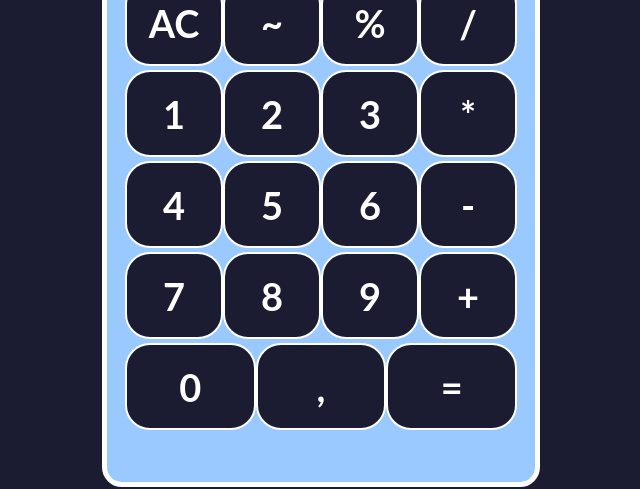
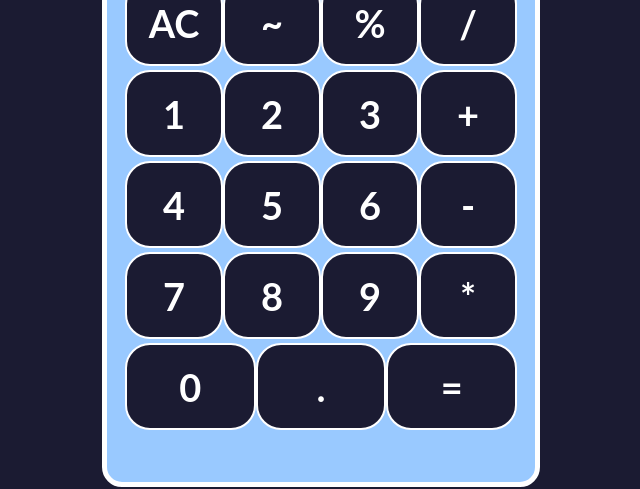
Before and after one commit to felipe-rodriguez-parra/calculator-class-react, a React (Create React App) app: page / in a window 1280 px wide. Shown: the part 242-731 px from the top of the page, without its empty margins (319-959 px from the left). Built offline with nearby package versions, Linux system fonts and the light colour scheme.

Commit message:
update the state from parent, to child and silbing

```diff
--- a/src/App.js
+++ b/src/App.js
@@ -1,23 +1,21 @@
 import React from 'react';
 import { Button } from './components/Button';
 import { Screen } from './components/Screen';
-import data from './datasets/data.json';
 import './App.css';
 
 class App extends React.Component {
   constructor(props) {
     super(props);
     this.state = {
-      data: data,
       screen: '0',
     };
 
     this.changeNumber = this.changeNumber.bind(this);
   }
 
-  changeNumber(e) {
+  changeNumber(newNumber) {
     this.setState({
-      screen: e,
+      screen: newNumber,
     });
   }
 
@@ -26,61 +24,92 @@ class App extends React.Component {
       <div className="App">
         <header className="App-header">
           <div className='calculator-container'>
-          <Screen screen={this.state.screen} />
+            <Screen
+              screen={this.state.screen} />
             <div className='row'>
               <Button
-                onChange={this.changeNumber}
-                name={data.slice(15, 19).map(data => {
-                  return (
-                    <div className='button-container'>
-                      {data.name}
-                    </div>
-                  )
-                })} />
+                text='AC'
+                onClick={this.changeNumber} />
+              <Button
+                text='~'
+                onClick={this.changeNumber}
+              />
+              <Button
+                text='%'
+                onClick={this.changeNumber}
+              />
+              <Button
+                text='/'
+                onClick={this.changeNumber}
+              />
             </div>
             <div className='row'>
               <Button
-                onChange={this.changeNumber}
-                name={data.slice(0, 4).map(data => {
-                  return (
-                    <div className='button-container'>
-                      {data.name}
-                    </div>
-                  )
-                })} />
+                text='1'
+                onClick={this.changeNumber}
+              />
+              <Button
+                text='2'
+                onClick={this.changeNumber}
+              />
+              <Button
+                text='3'
+                onClick={this.changeNumber}
+              />
+              <Button
+                text='+'
+                onClick={this.changeNumber}
+              />
             </div>
             <div className='row'>
               <Button
-                onChange={this.changeNumber}
-                name={data.slice(4, 8).map(data => {
-                  return (
-                    <div className='button-container'>
-                      {data.name}
-                    </div>
-                  )
-                })} />
+                text='4'
+                onClick={this.changeNumber}
+              />
+              <Button
+                text='5'
+                onClick={this.changeNumber}
+              />
+              <Button
+                text='6'
+                onClick={this.changeNumber}
+              />
+              <Button
+                text='-'
+                onClick={this.changeNumber}
+              />
             </div>
             <div className='row'>
               <Button
-                onChange={this.changeNumber}
-                name={data.slice(8, 12).map(data => {
-                  return (
-                    <div className='button-container'>
-                      {data.name}
-                    </div>
-                  )
-                })} />
+                text='7'
+                onClick={this.changeNumber}
+              />
+              <Button
+                text='8'
+                onClick={this.changeNumber}
+              />
+              <Button
+                text='9'
+                onClick={this.changeNumber}
+              />
+              <Button
+                text='*'
+                onClick={this.changeNumber}
+              />
             </div>
             <div className='row'>
               <Button
-                onChange={this.changeNumber}
-                name={data.slice(12, 15).map(data => {
-                  return (
-                    <div className='button-container'>
-                      {data.name}
-                    </div>
-                  )
-                })} />
+                text='0'
+                onClick={this.changeNumber}
+              />
+              <Button
+                text='.'
+                onClick={this.changeNumber}
+              />
+              <Button
+                text='='
+                onClick={this.changeNumber}
+              />
             </div>
           </div>
         </header>
--- a/src/components/Button.js
+++ b/src/components/Button.js
@@ -6,19 +6,22 @@ export class Button extends React.Component {
   constructor(props) {
     super(props);
 
-    this.handleChange = this.handleChange.bind(this);
+    this.handleClick = this.handleClick.bind(this);
   }
 
-  handleChange(e) {
-    const number = e.target.value;
-    this.props.onChange(number);
+  handleClick(e) {
+    const text = this.props.text;
+    this.props.onClick(text);
+
   }
 
   render(){
     return(
-      <>
-        {this.props.name}
-      </>
+      <div
+        className="button-container"
+        onClick={this.handleClick}>
+        {this.props.text}
+      </div>
     )
   }
 }
--- a/src/components/Screen.js
+++ b/src/components/Screen.js
@@ -3,12 +3,12 @@ import "../stylesheets/Screen.css";
 
 
 export class Screen extends React.Component {
-
   render() {
+    const screen = this.props.screen;
     return (
       <div className="screen-container">
         <div className="screen-container-text">
-          {this.props.screen}
+          {screen}
         </div>
       </div>
     )
```
